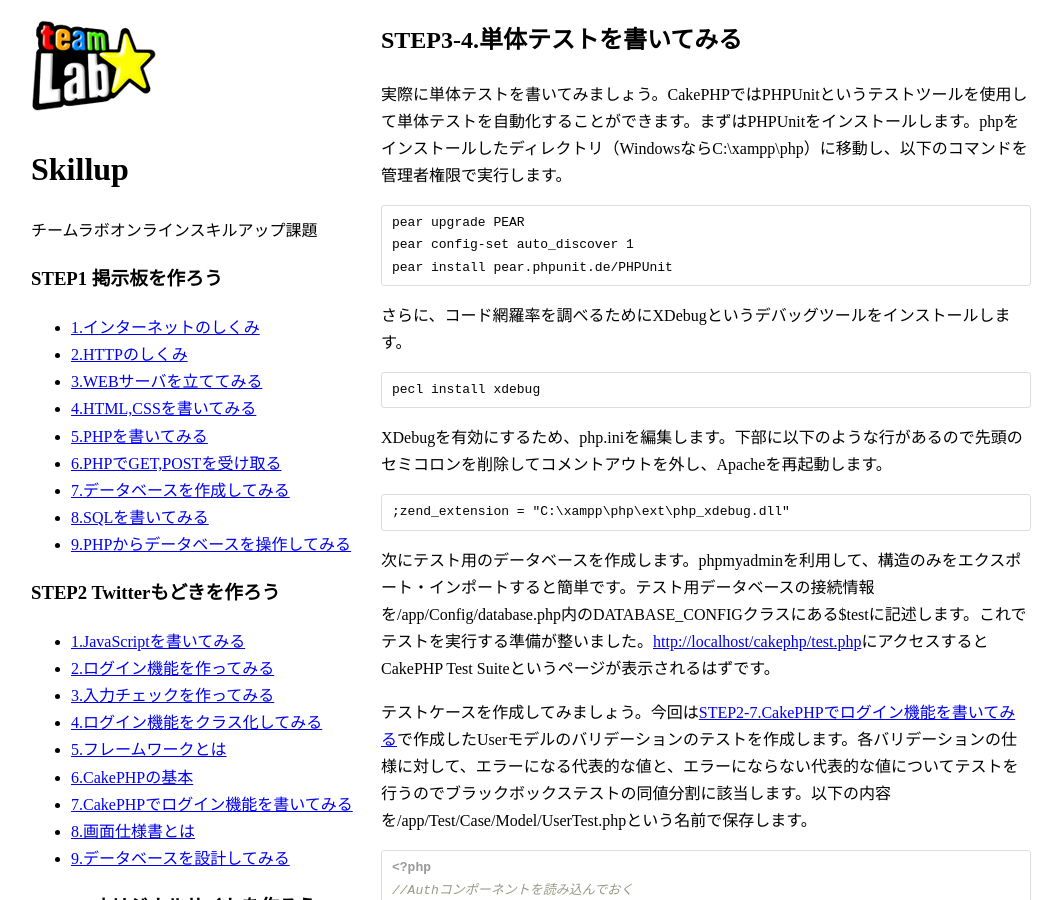
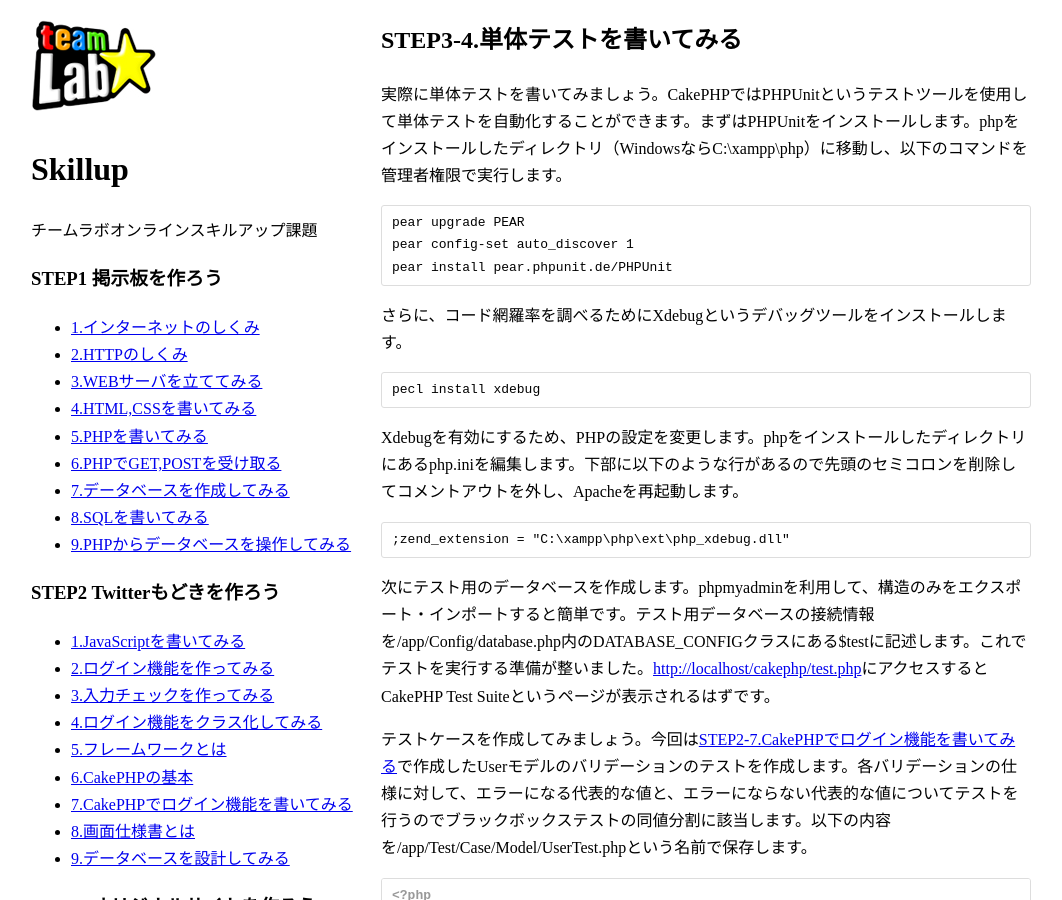
Before and after one commit to kojii/skillup, a Jekyll site: the page built from 3/4.md, in a window 1280 px wide and 900 px high. Shown: the whole window, without its empty margins (109-1171 px from the left). Built offline with Jekyll 4.4.1, drawn with Linux system fonts in a browser that asks for light colours; Markdown is read by kramdown in place of the engine named in the settings.

Commit message:
php.iniの場所

```diff
--- a/3/4.md
+++ b/3/4.md
@@ -9,11 +9,11 @@ layout: default
     pear config-set auto_discover 1
     pear install pear.phpunit.de/PHPUnit
 
-さらに、コード網羅率を調べるためにXDebugというデバッグツールをインストールします。
+さらに、コード網羅率を調べるためにXdebugというデバッグツールをインストールします。
 
     pecl install xdebug
 
-XDebugを有効にするため、php.iniを編集します。下部に以下のような行があるので先頭のセミコロンを削除してコメントアウトを外し、Apacheを再起動します。
+Xdebugを有効にするため、PHPの設定を変更します。phpをインストールしたディレクトリにあるphp.iniを編集します。下部に以下のような行があるので先頭のセミコロンを削除してコメントアウトを外し、Apacheを再起動します。
 
     ;zend_extension = "C:\xampp\php\ext\php_xdebug.dll"
 
```
